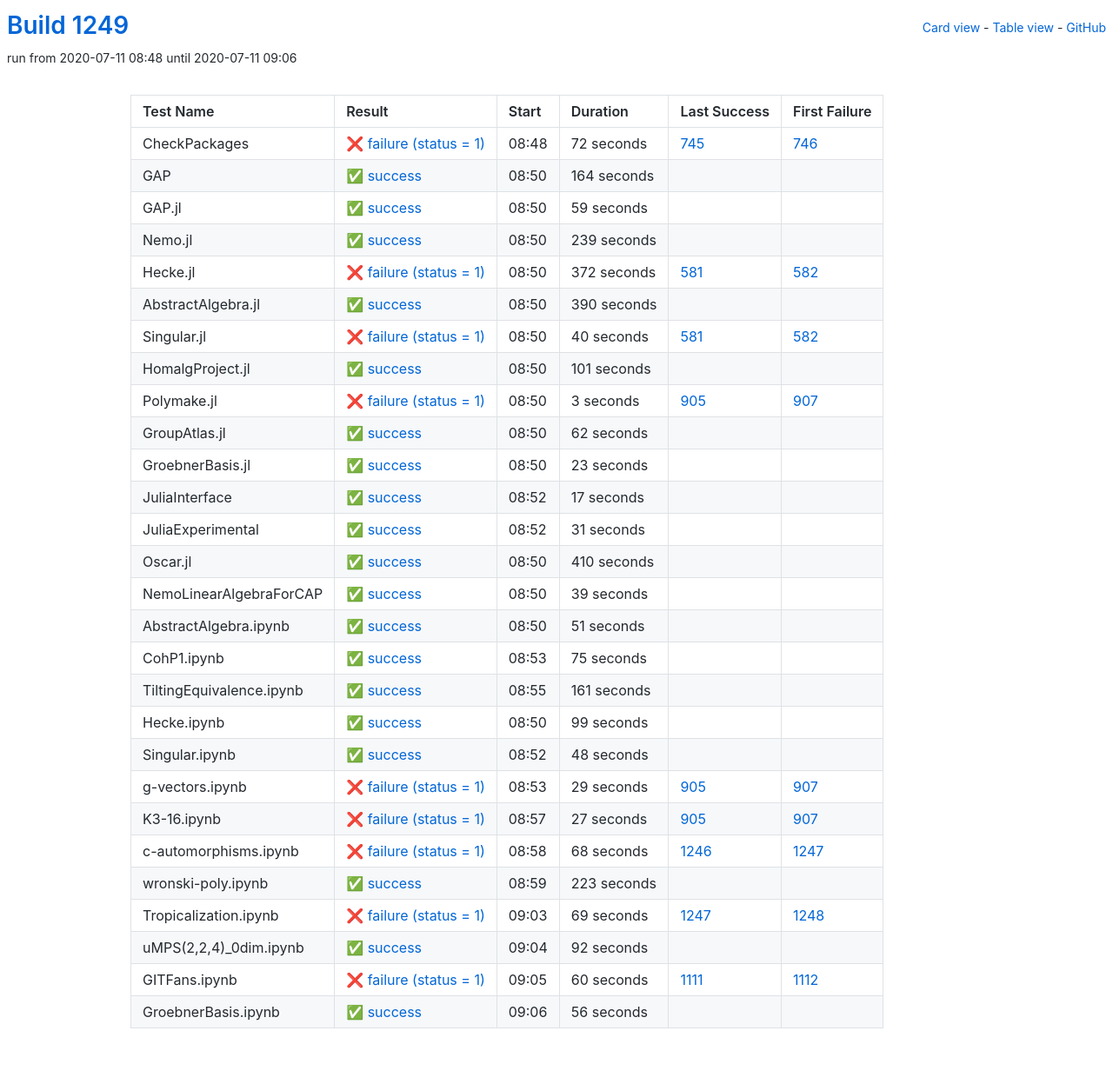
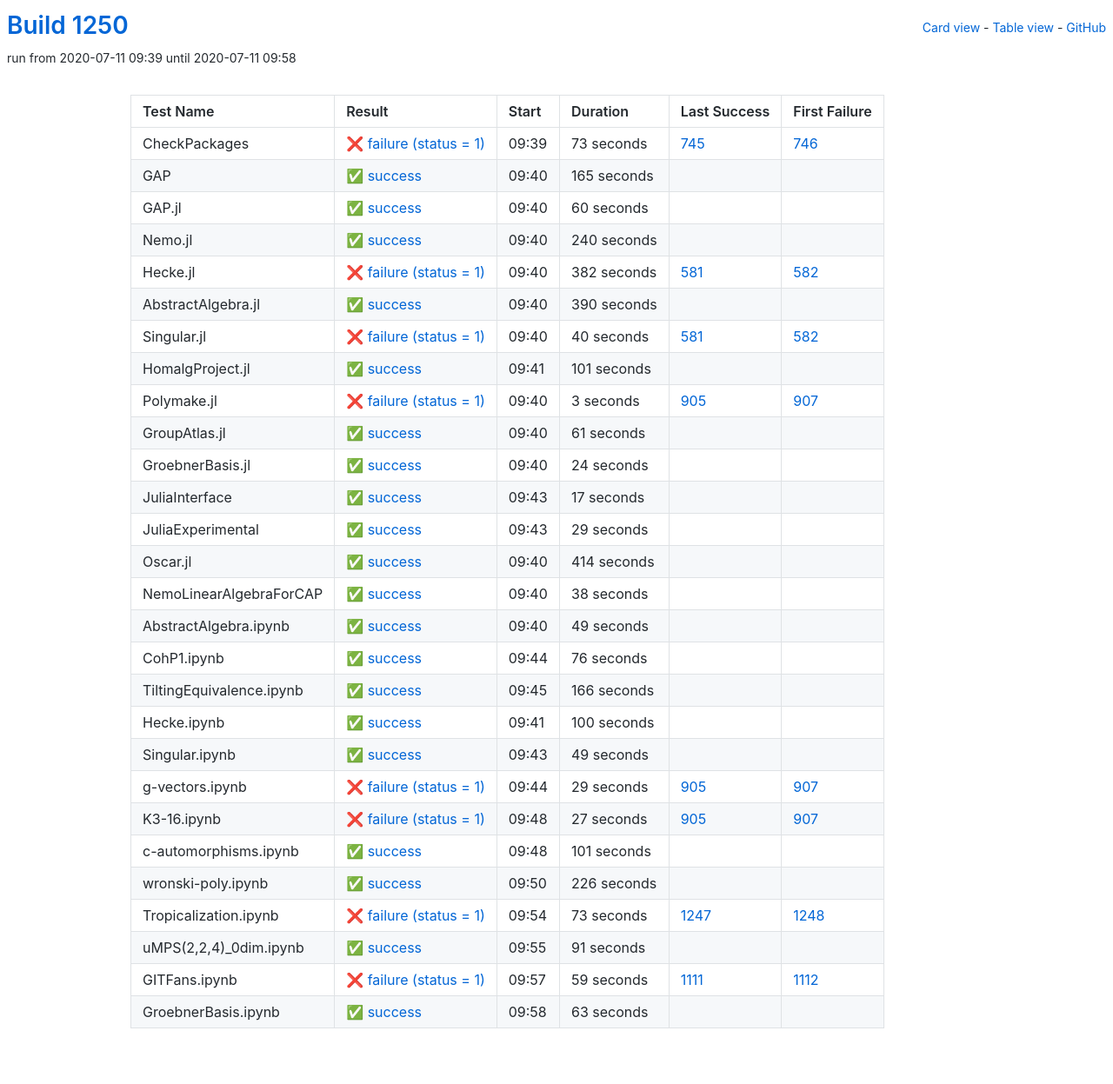
Before and after one commit to oscar-system/oscar-ci-status-1.4, a Jekyll site: the page built from table.html, in a window 1280 px wide. Shown: the whole page at 87% size. Built offline with Jekyll 4.4.1, drawn with Linux system fonts in a browser that asks for light colours.

Commit message:
Build #1250

```diff
--- a/_data/ci.yml
+++ b/_data/ci.yml
@@ -1,6 +1,6 @@
 ---
-build: 1249
-build_url: https://oscarci.mathematik.uni-kl.de/job/oscar-julia-1.4/1249/
+build: 1250
+build_url: https://oscarci.mathematik.uni-kl.de/job/oscar-julia-1.4/1250/
 job: oscar-julia-1.4
 organization: oscar-system
 repo: oscar-ci-status-1.4
@@ -8,68 +8,68 @@ repourl: https://github.com/oscar-system/oscar-ci-status-1.4
 tests:
 - name: CheckPackages
   id: checkpackages
-  log: https://oscarci.mathematik.uni-kl.de/job/oscar-julia-1.4/1249/artifact/logs/build-1249/CheckPackages.log
-  start: 2020-07-11 08:48
+  log: https://oscarci.mathematik.uni-kl.de/job/oscar-julia-1.4/1250/artifact/logs/build-1250/CheckPackages.log
+  start: 2020-07-11 09:39
   success: false
   exitcode: 1
   status: failure
-  duration: 72
+  duration: 73
   last_success: 745
   last_success_url: https://oscarci.mathematik.uni-kl.de/job/oscar-julia-1.4/745/
   first_failure: 746
   first_failure_url: https://oscarci.mathematik.uni-kl.de/job/oscar-julia-1.4/746/
 - name: GAP
   id: gap
-  log: https://oscarci.mathematik.uni-kl.de/job/oscar-julia-1.4/1249/artifact/logs/build-1249/GAP.log
-  start: 2020-07-11 08:50
+  log: https://oscarci.mathematik.uni-kl.de/job/oscar-julia-1.4/1250/artifact/logs/build-1250/GAP.log
+  start: 2020-07-11 09:40
   success: true
   exitcode: 0
   status: success
-  duration: 164
+  duration: 165
   last_success: false
   last_success_url:
   first_failure: false
   first_failure_url:
 - name: GAP.jl
   id: gap-jl
-  log: https://oscarci.mathematik.uni-kl.de/job/oscar-julia-1.4/1249/artifact/logs/build-1249/GAP.jl.log
-  start: 2020-07-11 08:50
+  log: https://oscarci.mathematik.uni-kl.de/job/oscar-julia-1.4/1250/artifact/logs/build-1250/GAP.jl.log
+  start: 2020-07-11 09:40
   success: true
   exitcode: 0
   status: success
-  duration: 59
+  duration: 60
   last_success: false
   last_success_url:
   first_failure: false
   first_failure_url:
 - name: Nemo.jl
   id: nemo-jl
-  log: https://oscarci.mathematik.uni-kl.de/job/oscar-julia-1.4/1249/artifact/logs/build-1249/Nemo.jl.log
-  start: 2020-07-11 08:50
+  log: https://oscarci.mathematik.uni-kl.de/job/oscar-julia-1.4/1250/artifact/logs/build-1250/Nemo.jl.log
+  start: 2020-07-11 09:40
   success: true
   exitcode: 0
   status: success
-  duration: 239
+  duration: 240
   last_success: false
   last_success_url:
   first_failure: false
   first_failure_url:
 - name: Hecke.jl
   id: hecke-jl
-  log: https://oscarci.mathematik.uni-kl.de/job/oscar-julia-1.4/1249/artifact/logs/build-1249/Hecke.jl.log
-  start: 2020-07-11 08:50
+  log: https://oscarci.mathematik.uni-kl.de/job/oscar-julia-1.4/1250/artifact/logs/build-1250/Hecke.jl.log
+  start: 2020-07-11 09:40
   success: false
   exitcode: 1
   status: failure
-  duration: 372
+  duration: 382
   last_success: 581
   last_success_url: https://oscarci.mathematik.uni-kl.de/job/oscar-julia-1.4/581/
   first_failure: 582
   first_failure_url: https://oscarci.mathematik.uni-kl.de/job/oscar-julia-1.4/582/
 - name: AbstractAlgebra.jl
   id: abstractalgebra-jl
-  log: https://oscarci.mathematik.uni-kl.de/job/oscar-julia-1.4/1249/artifact/logs/build-1249/AbstractAlgebra.jl.log
-  start: 2020-07-11 08:50
+  log: https://oscarci.mathematik.uni-kl.de/job/oscar-julia-1.4/1250/artifact/logs/build-1250/AbstractAlgebra.jl.log
+  start: 2020-07-11 09:40
   success: true
   exitcode: 0
   status: success
@@ -80,8 +80,8 @@ tests:
   first_failure_url:
 - name: Singular.jl
   id: singular-jl
-  log: https://oscarci.mathematik.uni-kl.de/job/oscar-julia-1.4/1249/artifact/logs/build-1249/Singular.jl.log
-  start: 2020-07-11 08:50
+  log: https://oscarci.mathematik.uni-kl.de/job/oscar-julia-1.4/1250/artifact/logs/build-1250/Singular.jl.log
+  start: 2020-07-11 09:40
   success: false
   exitcode: 1
   status: failure
@@ -92,8 +92,8 @@ tests:
   first_failure_url: https://oscarci.mathematik.uni-kl.de/job/oscar-julia-1.4/582/
 - name: HomalgProject.jl
   id: homalgproject-jl
-  log: https://oscarci.mathematik.uni-kl.de/job/oscar-julia-1.4/1249/artifact/logs/build-1249/HomalgProject.jl.log
-  start: 2020-07-11 08:50
+  log: https://oscarci.mathematik.uni-kl.de/job/oscar-julia-1.4/1250/artifact/logs/build-1250/HomalgProject.jl.log
+  start: 2020-07-11 09:41
   success: true
   exitcode: 0
   status: success
@@ -104,8 +104,8 @@ tests:
   first_failure_url:
 - name: Polymake.jl
   id: polymake-jl
-  log: https://oscarci.mathematik.uni-kl.de/job/oscar-julia-1.4/1249/artifact/logs/build-1249/Polymake.jl.log
-  start: 2020-07-11 08:50
+  log: https://oscarci.mathematik.uni-kl.de/job/oscar-julia-1.4/1250/artifact/logs/build-1250/Polymake.jl.log
+  start: 2020-07-11 09:40
   success: false
   exitcode: 1
   status: failure
@@ -116,32 +116,32 @@ tests:
   first_failure_url: https://oscarci.mathematik.uni-kl.de/job/oscar-julia-1.4/907/
 - name: GroupAtlas.jl
   id: groupatlas-jl
-  log: https://oscarci.mathematik.uni-kl.de/job/oscar-julia-1.4/1249/artifact/logs/build-1249/GroupAtlas.jl.log
-  start: 2020-07-11 08:50
+  log: https://oscarci.mathematik.uni-kl.de/job/oscar-julia-1.4/1250/artifact/logs/build-1250/GroupAtlas.jl.log
+  start: 2020-07-11 09:40
   success: true
   exitcode: 0
   status: success
-  duration: 62
+  duration: 61
   last_success: false
   last_success_url:
   first_failure: false
   first_failure_url:
 - name: GroebnerBasis.jl
   id: groebnerbasis-jl
-  log: https://oscarci.mathematik.uni-kl.de/job/oscar-julia-1.4/1249/artifact/logs/build-1249/GroebnerBasis.jl.log
-  start: 2020-07-11 08:50
+  log: https://oscarci.mathematik.uni-kl.de/job/oscar-julia-1.4/1250/artifact/logs/build-1250/GroebnerBasis.jl.log
+  start: 2020-07-11 09:40
   success: true
   exitcode: 0
   status: success
-  duration: 23
+  duration: 24
   last_success: false
   last_success_url:
   first_failure: false
   first_failure_url:
 - name: JuliaInterface
   id: juliainterface
-  log: https://oscarci.mathematik.uni-kl.de/job/oscar-julia-1.4/1249/artifact/logs/build-1249/JuliaInterface.log
-  start: 2020-07-11 08:52
+  log: https://oscarci.mathematik.uni-kl.de/job/oscar-julia-1.4/1250/artifact/logs/build-1250/JuliaInterface.log
+  start: 2020-07-11 09:43
   success: true
   exitcode: 0
   status: success
@@ -152,104 +152,104 @@ tests:
   first_failure_url:
 - name: JuliaExperimental
   id: juliaexperimental
-  log: https://oscarci.mathematik.uni-kl.de/job/oscar-julia-1.4/1249/artifact/logs/build-1249/JuliaExperimental.log
-  start: 2020-07-11 08:52
+  log: https://oscarci.mathematik.uni-kl.de/job/oscar-julia-1.4/1250/artifact/logs/build-1250/JuliaExperimental.log
+  start: 2020-07-11 09:43
   success: true
   exitcode: 0
   status: success
-  duration: 31
+  duration: 29
   last_success: false
   last_success_url:
   first_failure: false
   first_failure_url:
 - name: Oscar.jl
   id: oscar-jl
-  log: https://oscarci.mathematik.uni-kl.de/job/oscar-julia-1.4/1249/artifact/logs/build-1249/Oscar.jl.log
-  start: 2020-07-11 08:50
+  log: https://oscarci.mathematik.uni-kl.de/job/oscar-julia-1.4/1250/artifact/logs/build-1250/Oscar.jl.log
+  start: 2020-07-11 09:40
   success: true
   exitcode: 0
   status: success
-  duration: 410
+  duration: 414
   last_success: false
   last_success_url:
   first_failure: false
   first_failure_url:
 - name: NemoLinearAlgebraForCAP
   id: nemolinearalgebraforcap
-  log: https://oscarci.mathematik.uni-kl.de/job/oscar-julia-1.4/1249/artifact/logs/build-1249/NemoLinearAlgebraForCAP.log
-  start: 2020-07-11 08:50
+  log: https://oscarci.mathematik.uni-kl.de/job/oscar-julia-1.4/1250/artifact/logs/build-1250/NemoLinearAlgebraForCAP.log
+  start: 2020-07-11 09:40
   success: true
   exitcode: 0
   status: success
-  duration: 39
+  duration: 38
   last_success: false
   last_success_url:
   first_failure: false
   first_failure_url:
 - name: AbstractAlgebra.ipynb
   id: abstractalgebra-ipynb
-  log: https://oscarci.mathematik.uni-kl.de/job/oscar-julia-1.4/1249/artifact/logs/build-1249/AbstractAlgebra.ipynb.log
-  start: 2020-07-11 08:50
+  log: https://oscarci.mathematik.uni-kl.de/job/oscar-julia-1.4/1250/artifact/logs/build-1250/AbstractAlgebra.ipynb.log
+  start: 2020-07-11 09:40
   success: true
   exitcode: 0
   status: success
-  duration: 51
+  duration: 49
   last_success: false
   last_success_url:
   first_failure: false
   first_failure_url:
 - name: CohP1.ipynb
   id: cohp1-ipynb
-  log: https://oscarci.mathematik.uni-kl.de/job/oscar-julia-1.4/1249/artifact/logs/build-1249/CohP1.ipynb.log
-  start: 2020-07-11 08:53
+  log: https://oscarci.mathematik.uni-kl.de/job/oscar-julia-1.4/1250/artifact/logs/build-1250/CohP1.ipynb.log
+  start: 2020-07-11 09:44
   success: true
   exitcode: 0
   status: success
-  duration: 75
+  duration: 76
   last_success: false
   last_success_url:
   first_failure: false
   first_failure_url:
 - name: TiltingEquivalence.ipynb
   id: tiltingequivalence-ipynb
-  log: https://oscarci.mathematik.uni-kl.de/job/oscar-julia-1.4/1249/artifact/logs/build-1249/TiltingEquivalence.ipynb.log
-  start: 2020-07-11 08:55
+  log: https://oscarci.mathematik.uni-kl.de/job/oscar-julia-1.4/1250/artifact/logs/build-1250/TiltingEquivalence.ipynb.log
+  start: 2020-07-11 09:45
   success: true
   exitcode: 0
   status: success
-  duration: 161
+  duration: 166
   last_success: false
   last_success_url:
   first_failure: false
   first_failure_url:
 - name: Hecke.ipynb
   id: hecke-ipynb
-  log: https://oscarci.mathematik.uni-kl.de/job/oscar-julia-1.4/1249/artifact/logs/build-1249/Hecke.ipynb.log
-  start: 2020-07-11 08:50
+  log: https://oscarci.mathematik.uni-kl.de/job/oscar-julia-1.4/1250/artifact/logs/build-1250/Hecke.ipynb.log
+  start: 2020-07-11 09:41
   success: true
   exitcode: 0
   status: success
-  duration: 99
+  duration: 100
   last_success: false
   last_success_url:
   first_failure: false
   first_failure_url:
 - name: Singular.ipynb
   id: singular-ipynb
-  log: https://oscarci.mathematik.uni-kl.de/job/oscar-julia-1.4/1249/artifact/logs/build-1249/Singular.ipynb.log
-  start: 2020-07-11 08:52
+  log: https://oscarci.mathematik.uni-kl.de/job/oscar-julia-1.4/1250/artifact/logs/build-1250/Singular.ipynb.log
+  start: 2020-07-11 09:43
   success: true
   exitcode: 0
   status: success
-  duration: 48
+  duration: 49
   last_success: false
   last_success_url:
   first_failure: false
   first_failure_url:
 - name: g-vectors.ipynb
   id: g-vectors-ipynb
-  log: https://oscarci.mathematik.uni-kl.de/job/oscar-julia-1.4/1249/artifact/logs/build-1249/g-vectors.ipynb.log
-  start: 2020-07-11 08:53
+  log: https://oscarci.mathematik.uni-kl.de/job/oscar-julia-1.4/1250/artifact/logs/build-1250/g-vectors.ipynb.log
+  start: 2020-07-11 09:44
   success: false
   exitcode: 1
   status: failure
@@ -260,8 +260,8 @@ tests:
   first_failure_url: https://oscarci.mathematik.uni-kl.de/job/oscar-julia-1.4/907/
 - name: K3-16.ipynb
   id: k3-16-ipynb
-  log: https://oscarci.mathematik.uni-kl.de/job/oscar-julia-1.4/1249/artifact/logs/build-1249/K3-16.ipynb.log
-  start: 2020-07-11 08:57
+  log: https://oscarci.mathematik.uni-kl.de/job/oscar-julia-1.4/1250/artifact/logs/build-1250/K3-16.ipynb.log
+  start: 2020-07-11 09:48
   success: false
   exitcode: 1
   status: failure
@@ -272,72 +272,72 @@ tests:
   first_failure_url: https://oscarci.mathematik.uni-kl.de/job/oscar-julia-1.4/907/
 - name: c-automorphisms.ipynb
   id: c-automorphisms-ipynb
-  log: https://oscarci.mathematik.uni-kl.de/job/oscar-julia-1.4/1249/artifact/logs/build-1249/c-automorphisms.ipynb.log
-  start: 2020-07-11 08:58
-  success: false
-  exitcode: 1
-  status: failure
-  duration: 68
-  last_success: 1246
-  last_success_url: https://oscarci.mathematik.uni-kl.de/job/oscar-julia-1.4/1246/
-  first_failure: 1247
-  first_failure_url: https://oscarci.mathematik.uni-kl.de/job/oscar-julia-1.4/1247/
-- name: wronski-poly.ipynb
-  id: wronski-poly-ipynb
-  log: https://oscarci.mathematik.uni-kl.de/job/oscar-julia-1.4/1249/artifact/logs/build-1249/wronski-poly.ipynb.log
-  start: 2020-07-11 08:59
+  log: https://oscarci.mathematik.uni-kl.de/job/oscar-julia-1.4/1250/artifact/logs/build-1250/c-automorphisms.ipynb.log
+  start: 2020-07-11 09:48
   success: true
   exitcode: 0
   status: success
-  duration: 223
+  duration: 101
+  last_success: false
+  last_success_url:
+  first_failure: false
+  first_failure_url:
+- name: wronski-poly.ipynb
+  id: wronski-poly-ipynb
+  log: https://oscarci.mathematik.uni-kl.de/job/oscar-julia-1.4/1250/artifact/logs/build-1250/wronski-poly.ipynb.log
+  start: 2020-07-11 09:50
+  success: true
+  exitcode: 0
+  status: success
+  duration: 226
   last_success: false
   last_success_url:
   first_failure: false
   first_failure_url:
 - name: Tropicalization.ipynb
   id: tropicalization-ipynb
-  log: https://oscarci.mathematik.uni-kl.de/job/oscar-julia-1.4/1249/artifact/logs/build-1249/Tropicalization.ipynb.log
-  start: 2020-07-11 09:03
+  log: https://oscarci.mathematik.uni-kl.de/job/oscar-julia-1.4/1250/artifact/logs/build-1250/Tropicalization.ipynb.log
+  start: 2020-07-11 09:54
   success: false
   exitcode: 1
   status: failure
-  duration: 69
+  duration: 73
   last_success: 1247
   last_success_url: https://oscarci.mathematik.uni-kl.de/job/oscar-julia-1.4/1247/
   first_failure: 1248
   first_failure_url: https://oscarci.mathematik.uni-kl.de/job/oscar-julia-1.4/1248/
 - name: uMPS(2,2,4)_0dim.ipynb
   id: umps-2-2-4-0dim-ipynb
-  log: https://oscarci.mathematik.uni-kl.de/job/oscar-julia-1.4/1249/artifact/logs/build-1249/uMPS-2-2-4-_0dim.ipynb.log
-  start: 2020-07-11 09:04
+  log: https://oscarci.mathematik.uni-kl.de/job/oscar-julia-1.4/1250/artifact/logs/build-1250/uMPS-2-2-4-_0dim.ipynb.log
+  start: 2020-07-11 09:55
   success: true
   exitcode: 0
   status: success
-  duration: 92
+  duration: 91
   last_success: false
   last_success_url:
   first_failure: false
   first_failure_url:
 - name: GITFans.ipynb
   id: gitfans-ipynb
-  log: https://oscarci.mathematik.uni-kl.de/job/oscar-julia-1.4/1249/artifact/logs/build-1249/GITFans.ipynb.log
-  start: 2020-07-11 09:05
+  log: https://oscarci.mathematik.uni-kl.de/job/oscar-julia-1.4/1250/artifact/logs/build-1250/GITFans.ipynb.log
+  start: 2020-07-11 09:57
   success: false
   exitcode: 1
   status: failure
-  duration: 60
+  duration: 59
   last_success: 1111
   last_success_url: https://oscarci.mathematik.uni-kl.de/job/oscar-julia-1.4/1111/
   first_failure: 1112
   first_failure_url: https://oscarci.mathematik.uni-kl.de/job/oscar-julia-1.4/1112/
 - name: GroebnerBasis.ipynb
   id: groebnerbasis-ipynb
-  log: https://oscarci.mathematik.uni-kl.de/job/oscar-julia-1.4/1249/artifact/logs/build-1249/GroebnerBasis.ipynb.log
-  start: 2020-07-11 09:06
+  log: https://oscarci.mathematik.uni-kl.de/job/oscar-julia-1.4/1250/artifact/logs/build-1250/GroebnerBasis.ipynb.log
+  start: 2020-07-11 09:58
   success: true
   exitcode: 0
   status: success
-  duration: 56
+  duration: 63
   last_success: false
   last_success_url:
   first_failure: false
```
Also changed, not shown: README.md.
